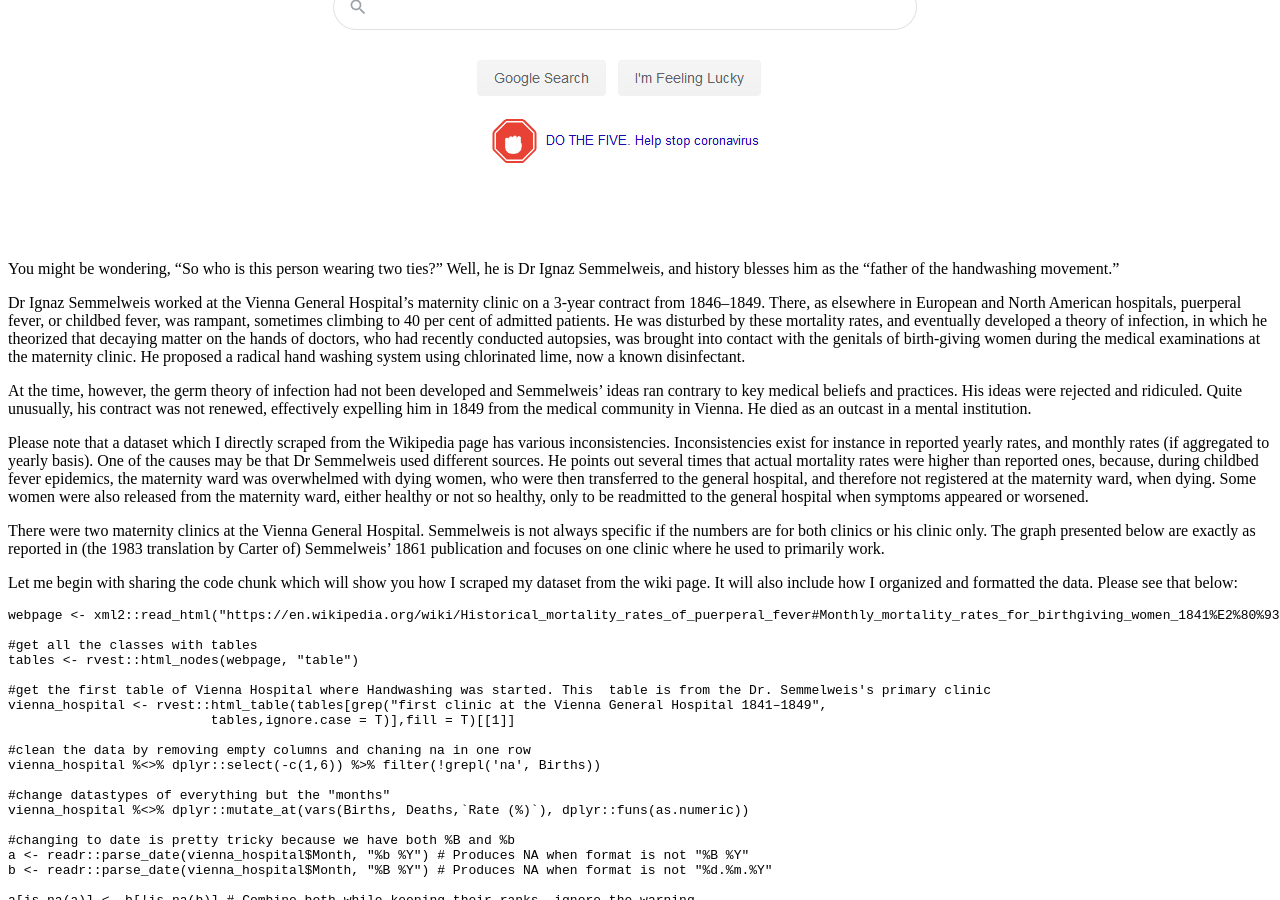
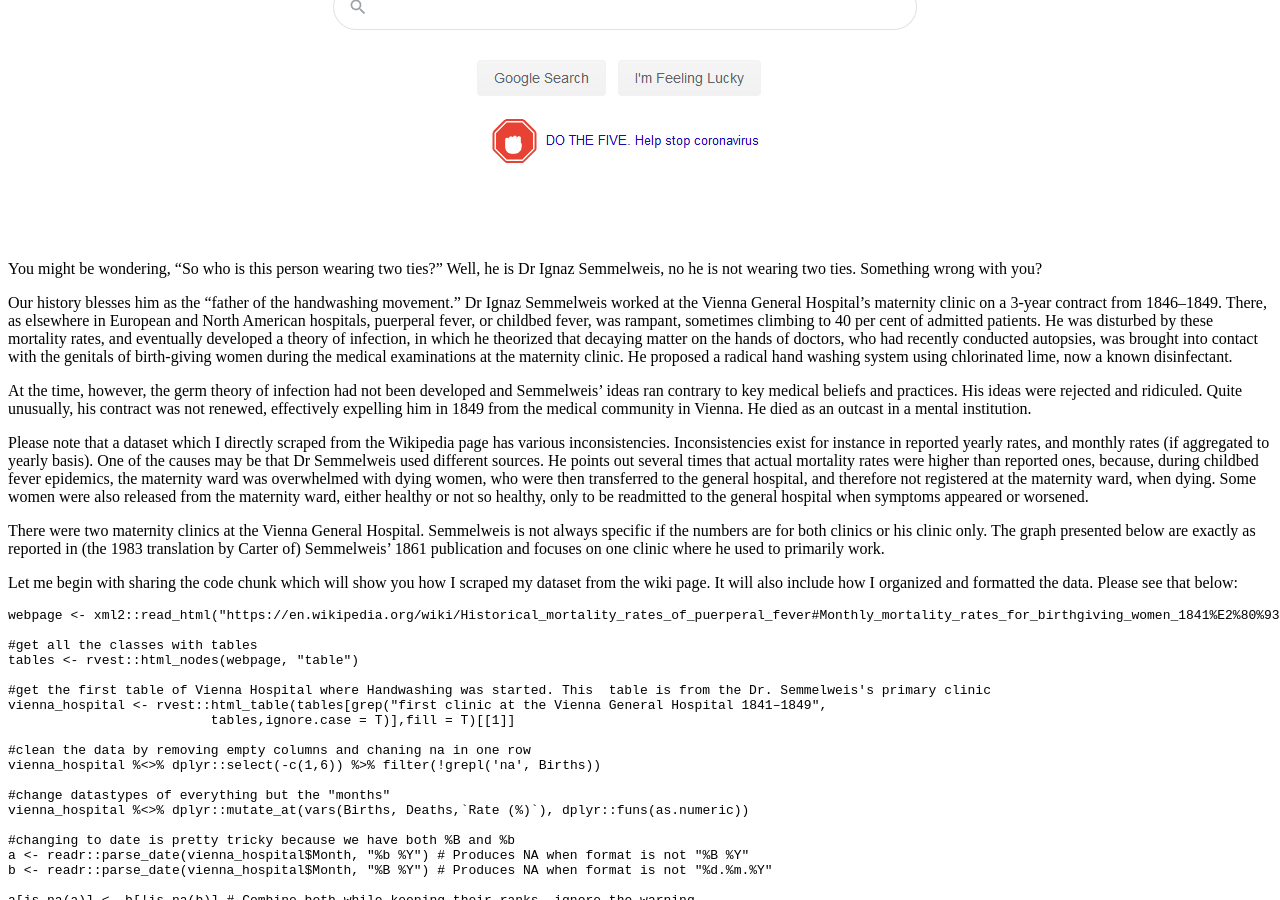
Before and after one commit to mihirp161/mihirp161.github.io, a Jekyll site: the page built from _posts/2020-03-20-handwashing.md, in a window 1280 px wide and 900 px high, scrolled down 1488 px. Built offline with Jekyll 4.4.1, drawn with Linux system fonts in a browser that asks for light colours; cached includes are drawn as plain includes; nearby versions of some CDN libraries.

Commit message:
Update 2020-03-20-handwashing.md

```diff
--- a/_posts/2020-03-20-handwashing.md
+++ b/_posts/2020-03-20-handwashing.md
@@ -12,9 +12,9 @@ Oh, hello there! I hope you're having a lovely day in the confines of your vicin
    <img src="{{ site.url }}{{ site.baseurl }}/images/handwashing/doodle.png" alt="">
 </p>
 
-You might be wondering, "So who is this person wearing two ties?" Well, he is Dr Ignaz Semmelweis, and history blesses him as the "father of the handwashing movement."
+You might be wondering, "So who is this person wearing two ties?" Well, he is Dr Ignaz Semmelweis, no he is not wearing two ties. Something wrong with you?
 
-Dr Ignaz Semmelweis worked at the Vienna General Hospital's maternity clinic on a 3-year contract from 1846–1849. There, as elsewhere in European and North American hospitals, puerperal fever, or childbed fever, was rampant, sometimes climbing to 40 per cent of admitted patients. He was disturbed by these mortality rates, and eventually developed a theory of infection, in which he theorized that decaying matter on the hands of doctors, who had recently conducted autopsies, was brought into contact with the genitals of birth-giving women during the medical examinations at the maternity clinic. He proposed a radical hand washing system using chlorinated lime, now a known disinfectant.
+Our history blesses him as the "father of the handwashing movement." Dr Ignaz Semmelweis worked at the Vienna General Hospital's maternity clinic on a 3-year contract from 1846–1849. There, as elsewhere in European and North American hospitals, puerperal fever, or childbed fever, was rampant, sometimes climbing to 40 per cent of admitted patients. He was disturbed by these mortality rates, and eventually developed a theory of infection, in which he theorized that decaying matter on the hands of doctors, who had recently conducted autopsies, was brought into contact with the genitals of birth-giving women during the medical examinations at the maternity clinic. He proposed a radical hand washing system using chlorinated lime, now a known disinfectant.
 
 At the time, however, the germ theory of infection had not been developed and Semmelweis' ideas ran contrary to key medical beliefs and practices. His ideas were rejected and ridiculed. Quite unusually, his contract was not renewed, effectively expelling him in 1849 from the medical community in Vienna. He died as an outcast in a mental institution.
 
```
